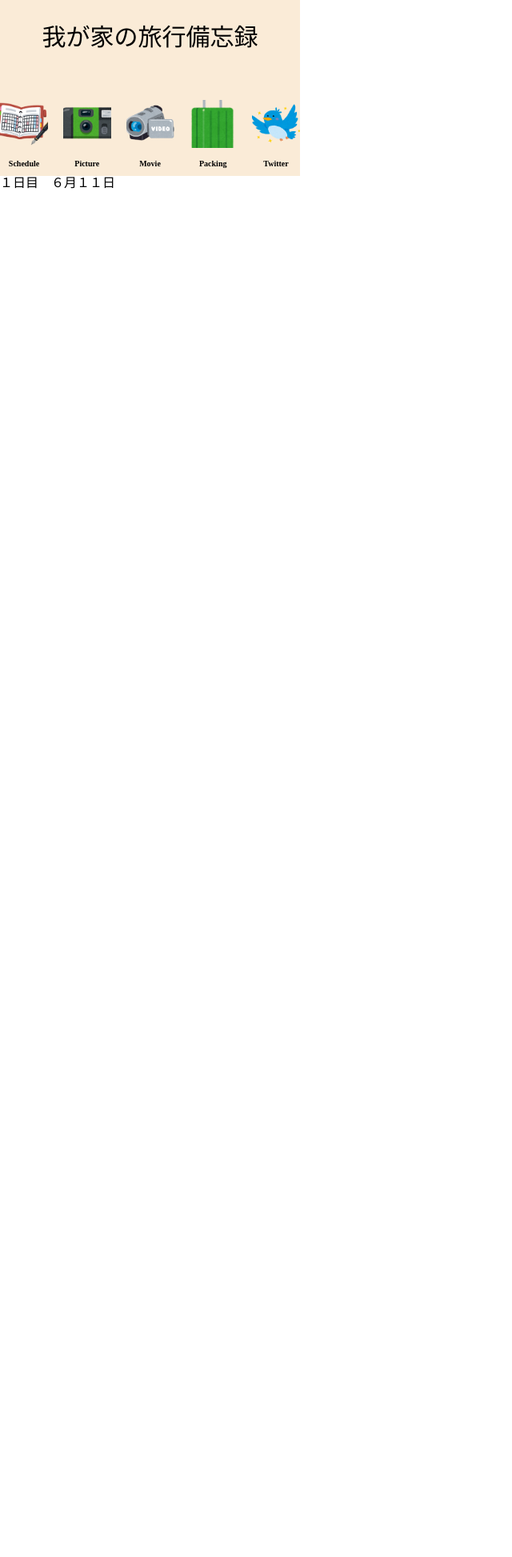
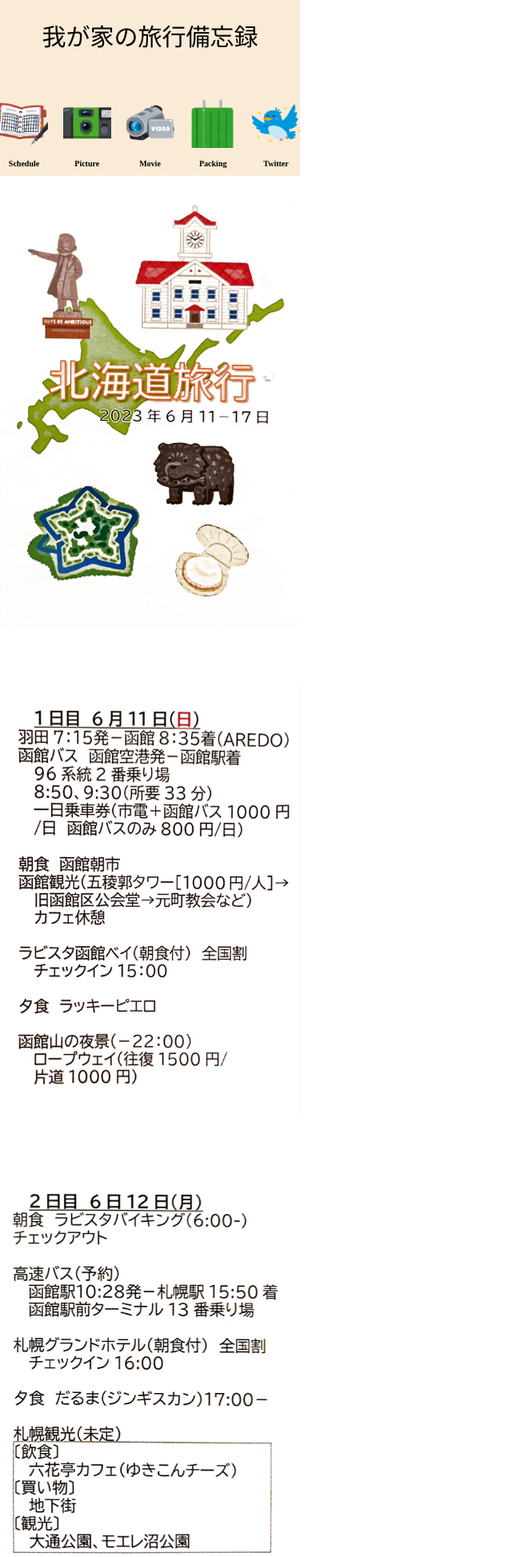
Before and after one commit to shinku4269/travelApp, a Rails app: page /schedule in a window 1280 px wide. Shown: the top 1947 px of the page at 80% size, without its empty margins (0-640 px from the left). Before the commit the page ends 236 px from the top, so only its background shows below. Run offline with Rails 7, Linux system fonts and the light colour scheme; style sheets or scripts are compiled from the project's sources.

Commit message:
Schduleの画像

```diff
--- a/app/assets/stylesheets/application.css
+++ b/app/assets/stylesheets/application.css
@@ -46,7 +46,13 @@
   font-weight: 600;
 }
 
+/* スケジュール */
 
+.schedule_image{
+  height: 600px;
+  width: 375px;
+  object-fit: contain;
+}
 
 /* 共通 */
 * {
--- a/app/views/travels/schedule.html.erb
+++ b/app/views/travels/schedule.html.erb
@@ -1,30 +1,26 @@
 <div class="schedules">
   <div class="schedule">
-    <div class="schedule_title">１日目　６月１１日</div>
-    <div class="schedule_content"></div>
+    <%= image_tag("hyousi.jpg", class: 'schedule_image') %>
   </div>
   <div class="schedule">
-    <div class="schedule_title"></div>
-    <div class="schedule_content"></div>
+    <%= image_tag("ichinichime.jpg", class: 'schedule_image') %>
   </div>
   <div class="schedule">
-    <div class="schedule_title"></div>
-    <div class="schedule_content"></div>
+    <%= image_tag("futukame.jpg", class: 'schedule_image') %>
   </div>
   <div class="schedule">
-    <div class="schedule_title"></div>
-    <div class="schedule_content"></div>
+    <%= image_tag("mikkame.jpg", class: 'schedule_image') %>
   </div>
   <div class="schedule">
-    <div class="schedule_title"></div>
-    <div class="schedule_content"></div>
+    <%= image_tag("yokkame.jpg", class: 'schedule_image') %>
   </div>
   <div class="schedule">
-    <div class="schedule_title"></div>
-    <div class="schedule_content"></div>
+    <%= image_tag("itukame.jpg", class: 'schedule_image') %>
   </div>
   <div class="schedule">
-    <div class="schedule_title"></div>
-    <div class="schedule_content"></div>
+    <%= image_tag("muikame.jpg", class: 'schedule_image') %>
+  </div>
+  <div class="schedule">
+    <%= image_tag("nanokame.jpg", class: 'schedule_image') %>
   </div>
 </div>
```
Also changed, not shown: app/assets/images/futukame.jpg (added), app/assets/images/hyousi.jpg (added), app/assets/images/ichinichime.jpg (added), app/assets/images/itukame.jpg (added), app/assets/images/mikkame.jpg (added), app/assets/images/muikame.jpg (added), app/assets/images/nanokame.jpg (added), app/assets/images/yokkame.jpg (added).
